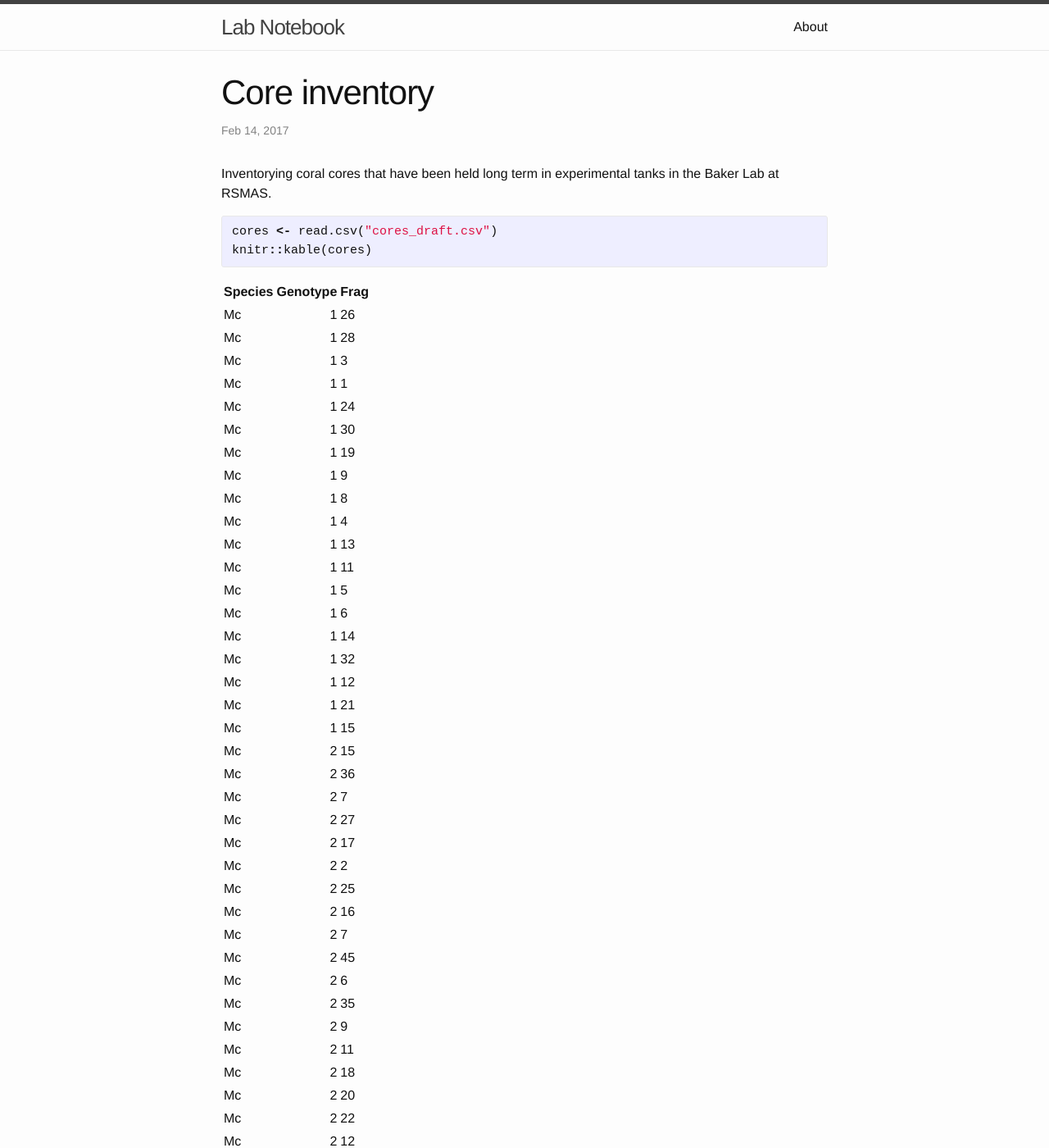
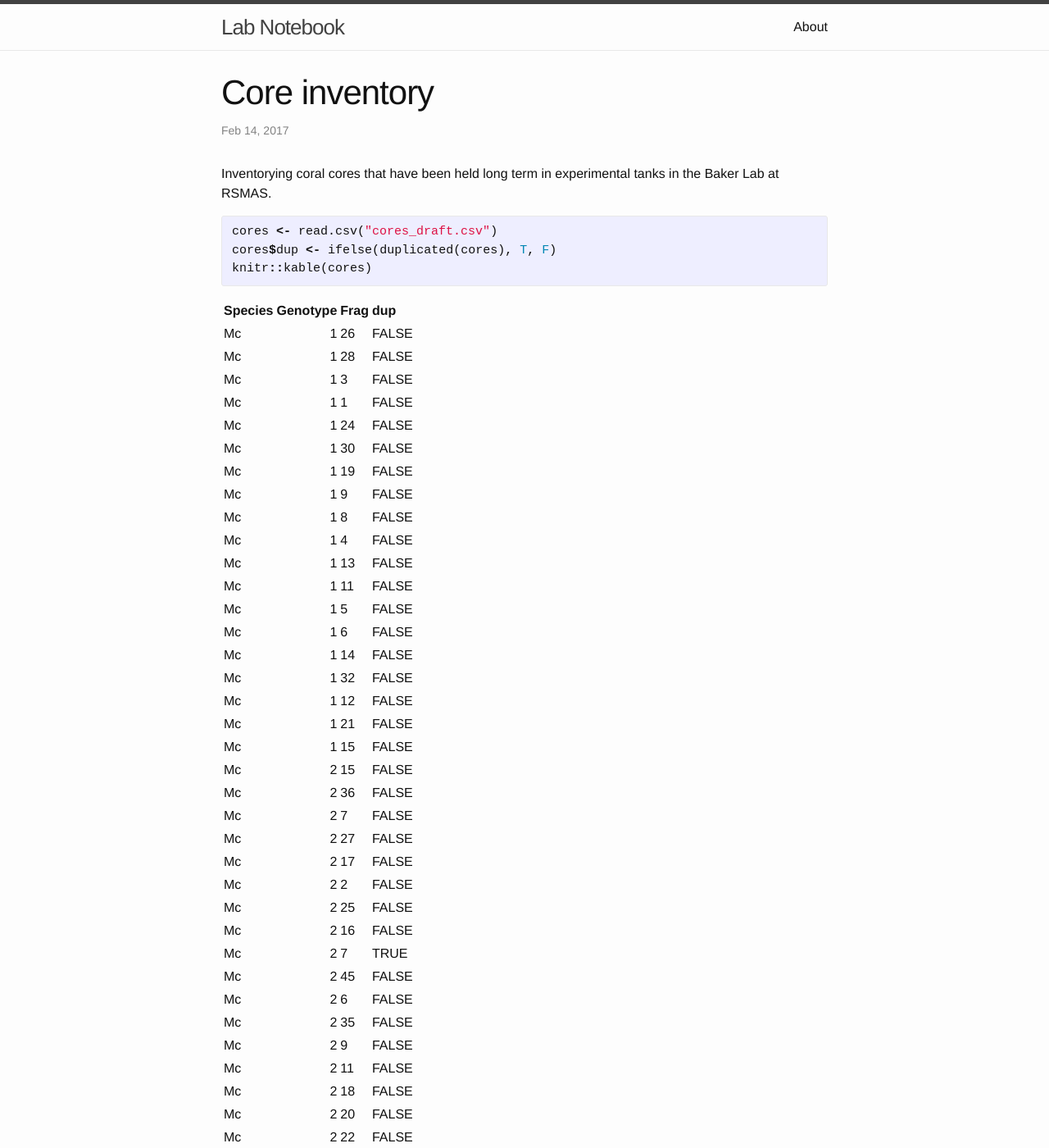
Before and after one commit to jrcunning/labnotebook, a Jekyll site: the page built from _posts/2017-02-14-core-inventory.md, in a window 1280 px wide and 1400 px high. Shown: the whole window at 82% size. Built offline with Jekyll 4.4.1, drawn with Linux system fonts in a browser that asks for light colours; some of the changed text lies outside the part shown.

Commit message:
mark duplicated core IDs

```diff
--- a/_posts/2017-02-14-core-inventory.md
+++ b/_posts/2017-02-14-core-inventory.md
@@ -9,158 +9,159 @@ Inventorying coral cores that have been held long term in experimental tanks in
 
 {% highlight r %}
 cores <- read.csv("cores_draft.csv")
+cores$dup <- ifelse(duplicated(cores), T, F)
 knitr::kable(cores)
 {% endhighlight %}
 
 
 
-|Species | Genotype|Frag |
-|:-------|--------:|:----|
-|Mc      |        1|26   |
-|Mc      |        1|28   |
-|Mc      |        1|3    |
-|Mc      |        1|1    |
-|Mc      |        1|24   |
-|Mc      |        1|30   |
-|Mc      |        1|19   |
-|Mc      |        1|9    |
-|Mc      |        1|8    |
-|Mc      |        1|4    |
-|Mc      |        1|13   |
-|Mc      |        1|11   |
-|Mc      |        1|5    |
-|Mc      |        1|6    |
-|Mc      |        1|14   |
-|Mc      |        1|32   |
-|Mc      |        1|12   |
-|Mc      |        1|21   |
-|Mc      |        1|15   |
-|Mc      |        2|15   |
-|Mc      |        2|36   |
-|Mc      |        2|7    |
-|Mc      |        2|27   |
-|Mc      |        2|17   |
-|Mc      |        2|2    |
-|Mc      |        2|25   |
-|Mc      |        2|16   |
-|Mc      |        2|7    |
-|Mc      |        2|45   |
-|Mc      |        2|6    |
-|Mc      |        2|35   |
-|Mc      |        2|9    |
-|Mc      |        2|11   |
-|Mc      |        2|18   |
-|Mc      |        2|20   |
-|Mc      |        2|22   |
-|Mc      |        2|12   |
-|Mc      |        2|5    |
-|Mc      |        2|28   |
-|Mc      |        2|4    |
-|Mc      |        2|20   |
-|Mc      |        2|10   |
-|Mc      |        3|5    |
-|Mc      |        3|22   |
-|Mc      |        3|20   |
-|Mc      |        3|15   |
-|Mc      |        3|24   |
-|Mc      |        3|26   |
-|Mc      |        3|?    |
-|Mc      |        3|1    |
-|Mc      |        3|29   |
-|Mc      |        3|13   |
-|Mc      |        3|?    |
-|Mc      |        3|16   |
-|Mc      |        3|19   |
-|Mc      |        3|1    |
-|Mc      |        3|?    |
-|Mc      |        3|18   |
-|Mc      |        3|32   |
-|Mc      |        3|10   |
-|Mc      |        3|18   |
-|Mc      |        3|4    |
-|Mc      |        3|2?   |
-|Mc      |        3|3    |
-|Mc      |        3|?    |
-|Mc      |        3|6    |
-|Mc      |        3|27   |
-|Mc      |        4|21   |
-|Mc      |        4|15   |
-|Mc      |        4|19   |
-|Mc      |        4|12   |
-|Mc      |        4|11   |
-|Mc      |        4|9    |
-|Mc      |        4|24   |
-|Mc      |        4|7    |
-|Mc      |        4|18   |
-|Mc      |        4|17   |
-|Mc      |        4|10   |
-|Mc      |        4|22   |
-|Mc      |        4|20   |
-|Mc      |        4|6    |
-|Mc      |        4|13   |
-|Mc      |        4|?    |
-|Mc      |        4|23   |
-|Mc      |        4|?    |
-|Mc      |        4|8    |
-|Mc      |        4|5    |
-|Mc      |        5|8    |
-|Mc      |        5|10   |
-|Mc      |        5|15   |
-|Mc      |        5|12   |
-|Mc      |        5|12   |
-|Mc      |        5|20   |
-|Mc      |        5|2    |
-|Mc      |        5|14   |
-|Mc      |        5|24   |
-|Mc      |        5|2    |
-|Mc      |        5|6    |
-|Mc      |        5|6    |
-|Mc      |        6|18   |
-|Mc      |        6|5    |
-|Mc      |        6|14   |
-|Mc      |        6|?    |
-|Mc      |        6|12   |
-|Mc      |        6|23   |
-|Mc      |        6|22   |
-|Mc      |        6|4    |
-|Mc      |        6|8    |
-|Mc      |        6|?    |
-|Mc      |        6|3    |
-|Mc      |        6|13   |
-|Mc      |        6|10   |
-|Mc      |        8|8    |
-|Ss      |       12|2    |
-|Ss      |       12|5    |
-|Ss      |       12|6    |
-|Ss      |       12|16   |
-|Ss      |       12|13   |
-|Ss      |       12|6    |
-|Ss      |       12|11   |
-|Ss      |       11|?    |
-|Ss      |       11|?    |
-|Ss      |       11|15   |
-|Ss      |        9|18   |
-|Ss      |        9|15   |
-|Ss      |        9|12   |
-|Ss      |        9|9    |
-|Ss      |        9|25   |
-|Ss      |        9|6    |
-|Ss      |        9|7    |
-|Ss      |        9|16   |
-|Ss      |        9|5    |
-|Ss      |        9|57   |
-|Of      |        2|6    |
-|Of      |        2|8    |
-|Of      |        4|9    |
-|Of      |        4|33   |
-|Of      |        4|4    |
-|Of      |        4|5    |
-|Of      |        4|18   |
-|Of      |        4|6    |
-|Of      |        4|11   |
-|Of      |        4|16   |
-|Of      |        4|38   |
-|Of      |        4|7    |
-|Of      |        4|1    |
-|Of      |        4|35   |
-|Of      |        4|25   |
+|Species | Genotype|Frag |dup   |
+|:-------|--------:|:----|:-----|
+|Mc      |        1|26   |FALSE |
+|Mc      |        1|28   |FALSE |
+|Mc      |        1|3    |FALSE |
+|Mc      |        1|1    |FALSE |
+|Mc      |        1|24   |FALSE |
+|Mc      |        1|30   |FALSE |
+|Mc      |        1|19   |FALSE |
+|Mc      |        1|9    |FALSE |
+|Mc      |        1|8    |FALSE |
+|Mc      |        1|4    |FALSE |
+|Mc      |        1|13   |FALSE |
+|Mc      |        1|11   |FALSE |
+|Mc      |        1|5    |FALSE |
+|Mc      |        1|6    |FALSE |
+|Mc      |        1|14   |FALSE |
+|Mc      |        1|32   |FALSE |
+|Mc      |        1|12   |FALSE |
+|Mc      |        1|21   |FALSE |
+|Mc      |        1|15   |FALSE |
+|Mc      |        2|15   |FALSE |
+|Mc      |        2|36   |FALSE |
+|Mc      |        2|7    |FALSE |
+|Mc      |        2|27   |FALSE |
+|Mc      |        2|17   |FALSE |
+|Mc      |        2|2    |FALSE |
+|Mc      |        2|25   |FALSE |
+|Mc      |        2|16   |FALSE |
+|Mc      |        2|7    |TRUE  |
+|Mc      |        2|45   |FALSE |
+|Mc      |        2|6    |FALSE |
+|Mc      |        2|35   |FALSE |
+|Mc      |        2|9    |FALSE |
+|Mc      |        2|11   |FALSE |
+|Mc      |        2|18   |FALSE |
+|Mc      |        2|20   |FALSE |
+|Mc      |        2|22   |FALSE |
+|Mc      |        2|12   |FALSE |
+|Mc      |        2|5    |FALSE |
+|Mc      |        2|28   |FALSE |
+|Mc      |        2|4    |FALSE |
+|Mc      |        2|20   |TRUE  |
+|Mc      |        2|10   |FALSE |
+|Mc      |        3|5    |FALSE |
+|Mc      |        3|22   |FALSE |
+|Mc      |        3|20   |FALSE |
+|Mc      |        3|15   |FALSE |
+|Mc      |        3|24   |FALSE |
+|Mc      |        3|26   |FALSE |
+|Mc      |        3|?    |FALSE |
+|Mc      |        3|1    |FALSE |
+|Mc      |        3|29   |FALSE |
+|Mc      |        3|13   |FALSE |
+|Mc      |        3|?    |TRUE  |
+|Mc      |        3|16   |FALSE |
+|Mc      |        3|19   |FALSE |
+|Mc      |        3|1    |TRUE  |
+|Mc      |        3|?    |TRUE  |
+|Mc      |        3|18   |FALSE |
+|Mc      |        3|32   |FALSE |
+|Mc      |        3|10   |FALSE |
+|Mc      |        3|18   |TRUE  |
+|Mc      |        3|4    |FALSE |
+|Mc      |        3|2?   |FALSE |
+|Mc      |        3|3    |FALSE |
+|Mc      |        3|?    |TRUE  |
+|Mc      |        3|6    |FALSE |
+|Mc      |        3|27   |FALSE |
+|Mc      |        4|21   |FALSE |
+|Mc      |        4|15   |FALSE |
+|Mc      |        4|19   |FALSE |
+|Mc      |        4|12   |FALSE |
+|Mc      |        4|11   |FALSE |
+|Mc      |        4|9    |FALSE |
+|Mc      |        4|24   |FALSE |
+|Mc      |        4|7    |FALSE |
+|Mc      |        4|18   |FALSE |
+|Mc      |        4|17   |FALSE |
+|Mc      |        4|10   |FALSE |
+|Mc      |        4|22   |FALSE |
+|Mc      |        4|20   |FALSE |
+|Mc      |        4|6    |FALSE |
+|Mc      |        4|13   |FALSE |
+|Mc      |        4|?    |FALSE |
+|Mc      |        4|23   |FALSE |
+|Mc      |        4|?    |TRUE  |
+|Mc      |        4|8    |FALSE |
+|Mc      |        4|5    |FALSE |
+|Mc      |        5|8    |FALSE |
+|Mc      |        5|10   |FALSE |
+|Mc      |        5|15   |FALSE |
+|Mc      |        5|12   |FALSE |
+|Mc      |        5|12   |TRUE  |
+|Mc      |        5|20   |FALSE |
+|Mc      |        5|2    |FALSE |
+|Mc      |        5|14   |FALSE |
+|Mc      |        5|24   |FALSE |
+|Mc      |        5|2    |TRUE  |
+|Mc      |        5|6    |FALSE |
+|Mc      |        5|6    |TRUE  |
+|Mc      |        6|18   |FALSE |
+|Mc      |        6|5    |FALSE |
+|Mc      |        6|14   |FALSE |
+|Mc      |        6|?    |FALSE |
+|Mc      |        6|12   |FALSE |
+|Mc      |        6|23   |FALSE |
+|Mc      |        6|22   |FALSE |
+|Mc      |        6|4    |FALSE |
+|Mc      |        6|8    |FALSE |
+|Mc      |        6|?    |TRUE  |
+|Mc      |        6|3    |FALSE |
+|Mc      |        6|13   |FALSE |
+|Mc      |        6|10   |FALSE |
+|Mc      |        8|8    |FALSE |
+|Ss      |       12|2    |FALSE |
+|Ss      |       12|5    |FALSE |
+|Ss      |       12|6    |FALSE |
+|Ss      |       12|16   |FALSE |
+|Ss      |       12|13   |FALSE |
+|Ss      |       12|6    |TRUE  |
+|Ss      |       12|11   |FALSE |
+|Ss      |       11|?    |FALSE |
+|Ss      |       11|?    |TRUE  |
+|Ss      |       11|15   |FALSE |
+|Ss      |        9|18   |FALSE |
+|Ss      |        9|15   |FALSE |
+|Ss      |        9|12   |FALSE |
+|Ss      |        9|9    |FALSE |
+|Ss      |        9|25   |FALSE |
+|Ss      |        9|6    |FALSE |
+|Ss      |        9|7    |FALSE |
+|Ss      |        9|16   |FALSE |
+|Ss      |        9|5    |FALSE |
+|Ss      |        9|57   |FALSE |
+|Of      |        2|6    |FALSE |
+|Of      |        2|8    |FALSE |
+|Of      |        4|9    |FALSE |
+|Of      |        4|33   |FALSE |
+|Of      |        4|4    |FALSE |
+|Of      |        4|5    |FALSE |
+|Of      |        4|18   |FALSE |
+|Of      |        4|6    |FALSE |
+|Of      |        4|11   |FALSE |
+|Of      |        4|16   |FALSE |
+|Of      |        4|38   |FALSE |
+|Of      |        4|7    |FALSE |
+|Of      |        4|1    |FALSE |
+|Of      |        4|35   |FALSE |
+|Of      |        4|25   |FALSE |
```
